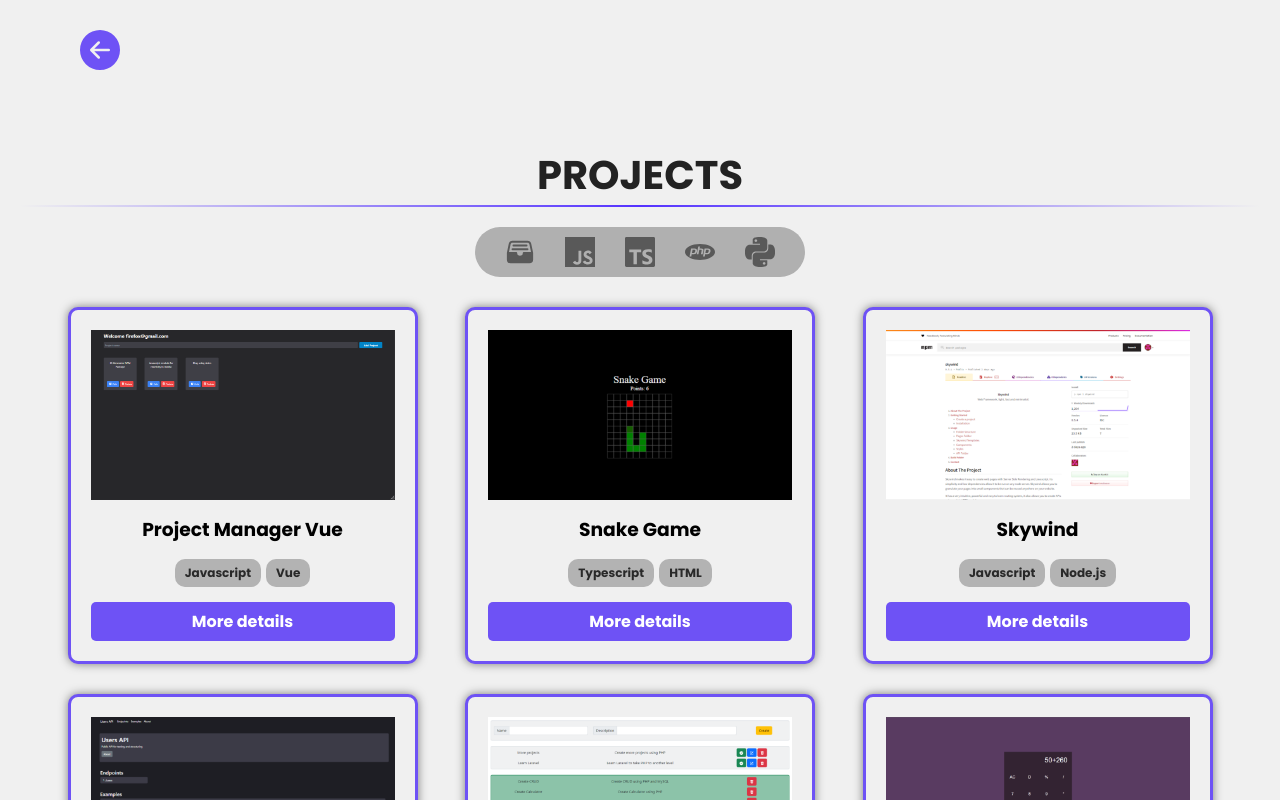
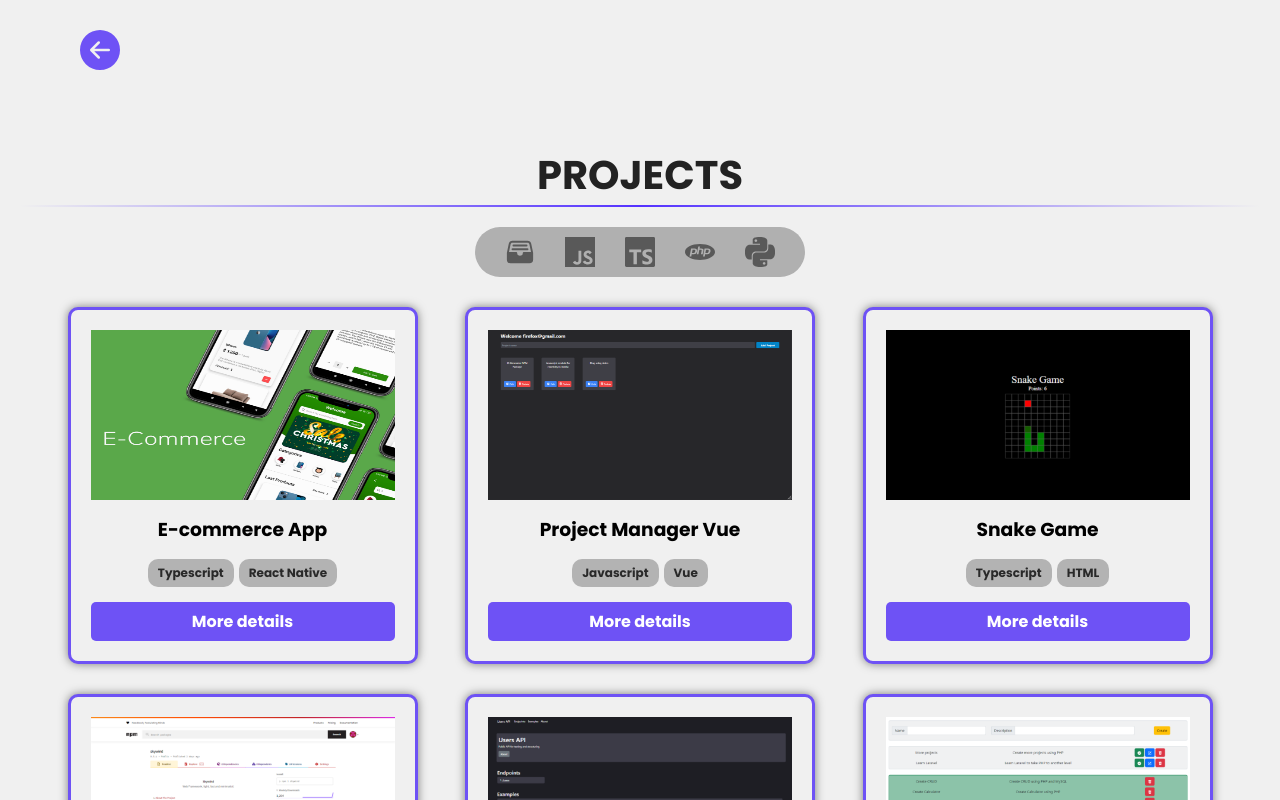
Before and after one commit to francescoalterio/portfolio-nextjs, a Next.js app: page /projects in a window 1280 px wide. Shown: the top 800 px of the page. Built offline with nearby package versions, Linux system fonts and the light colour scheme.

Commit message:
add new project(e-commerce ts)

```diff
--- a/projects/index.js
+++ b/projects/index.js
@@ -920,10 +920,10 @@ The app is built with Monaco Editor, the same editor that VS Code uses.`,
     isFavorite: false,
     techs: [
       <Skill
-        src={"/images/technologies/javascript-2752148-2284965.png"}
-        href={"https://developer.mozilla.org/en-US/docs/Web/JavaScript"}
-        alt={"img-javascript-logo"}
-        technology="Javascript"
+        src={"/images/technologies/typescript.png"}
+        href={"https://www.typescriptlang.org/"}
+        alt={"img-typescript-logo"}
+        technology="Typesript"
         size={80}
       />,
       <Skill
@@ -980,4 +980,48 @@ The app is built with Monaco Editor, the same editor that VS Code uses.`,
       />,
     ],
   },
+  {
+    id: 27,
+    name: "E-commerce App",
+    src: "/images/projects/ecommerceapp.png",
+    alt: "img-ecommerceapp",
+    description: "E-commerce app backed by Firebase and Typescript programmed.",
+    preview: "",
+    repo: "https://github.com/francescoalterio/e-commerce-app",
+    coreTechs: ["Typescript", "React Native"],
+    isFavorite: false,
+    techs: [
+      <Skill
+        src={"/images/technologies/react-logo.png"}
+        href={"https://reactnative.dev/"}
+        alt={"img-reactnative-logo"}
+        technology="React Native"
+        size={80}
+      />,
+      <Skill
+        src={"/images/technologies/typescript.png"}
+        href={"https://www.typescriptlang.org/"}
+        alt={"img-typescript-logo"}
+        technology="Typesript"
+        size={80}
+      />,
+      <Skill
+        src={"/images/technologies/react-navigation.png"}
+        href={"https://reactnavigation.org/"}
+        alt={"img-reactnavigation-logo"}
+        technology="React Navigation"
+        size={80}
+      />,
+      <Skill
+        src={"/images/technologies/firebase.png"}
+        href={
+          "https://firebase.google.com/?gclid=CjwKCAjw2rmWBhB4EiwAiJ0mtWoGToqePmnPSACjkRRFf7J2n6JzXoJkwSj88GymbZw6Bd6EgSysExoCT2AQAvD_BwE&gclsrc=aw.ds"
+        }
+        alt={"img-firebase-logo"}
+        technology="Firebase"
+        size={80}
+        needPadding
+      />,
+    ],
+  },
 ];
```
Also changed, not shown: public/images/projects/ecommerceapp.png (added).
